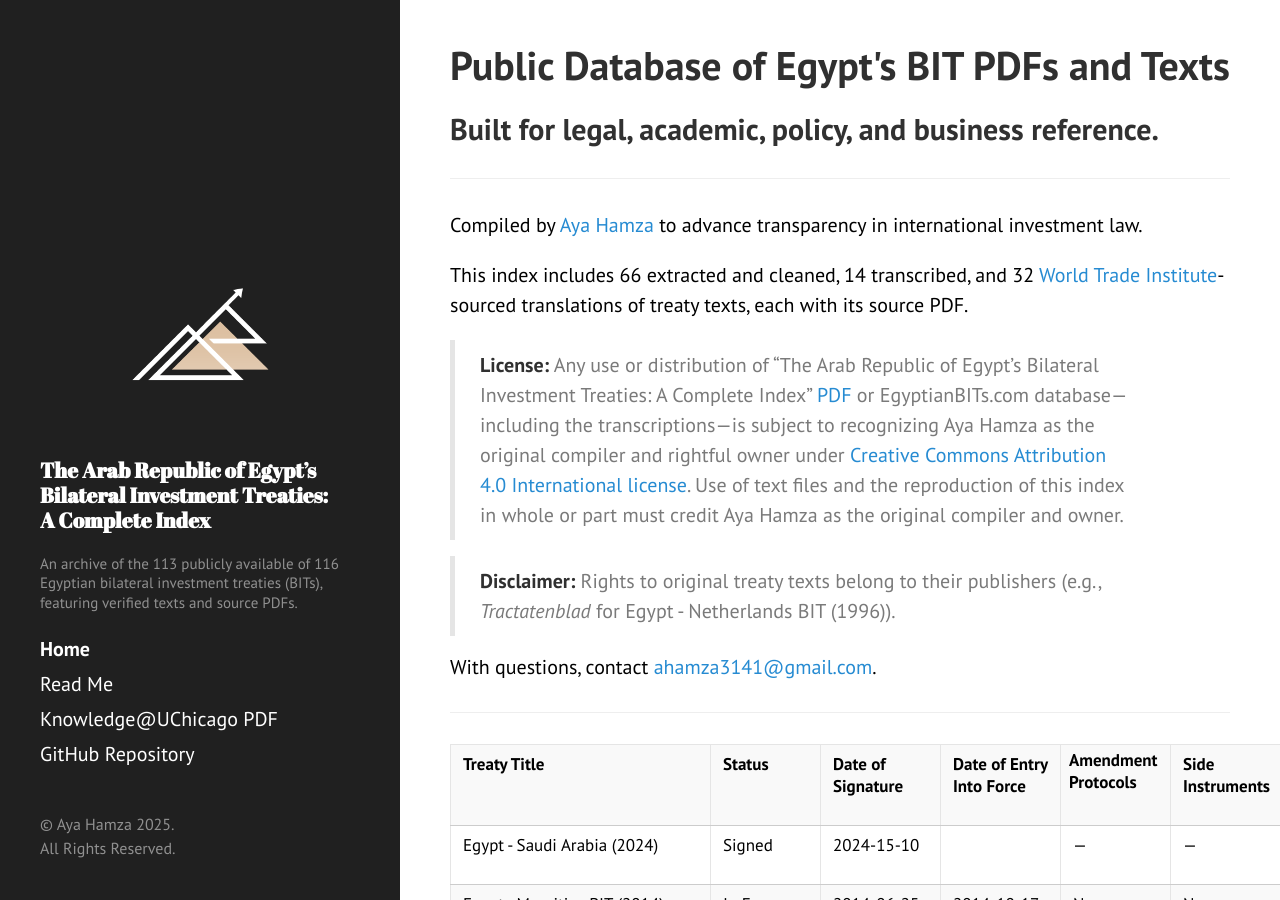
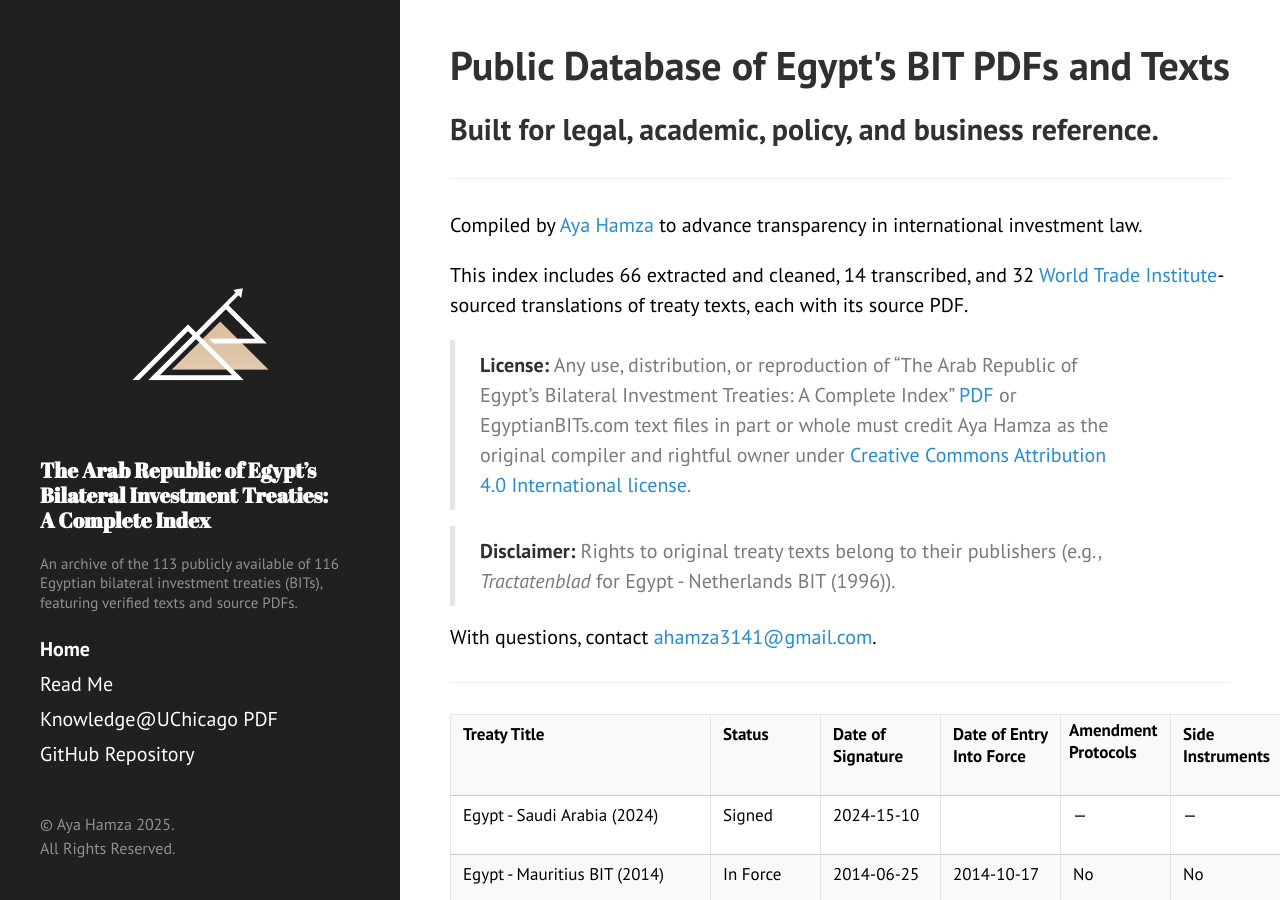
Before and after one commit to ayahamza1/MENABITs, a Jekyll site: the page built from index.md, in a window 1280 px wide and 900 px high. Built offline with Jekyll 4.4.1, drawn with Linux system fonts in a browser that asks for light colours.

Commit message:
Update index.md

```diff
--- a/index.md
+++ b/index.md
@@ -12,7 +12,7 @@
 
 This index includes 66 extracted and cleaned, 14 transcribed, and 32 [World Trade Institute](https://edit.wti.org/document/investment-treaty/search)-sourced translations of treaty texts, each with its source PDF.
 
-> **License:** Any use or distribution of "The Arab Republic of Egypt's Bilateral Investment Treaties: A Complete Index" [PDF](https://knowledge.uchicago.edu/record/14799?ln=en&v=pdf) or EgyptianBITs.com database—including the transcriptions—is subject to recognizing Aya Hamza as the original compiler and rightful owner under <a href="https://creativecommons.org/licenses/by/4.0/">Creative Commons Attribution 4.0 International license</a>. Use of text files and the reproduction of this index in whole or part must credit Aya Hamza as the original compiler and owner.
+> **License:** Any use, distribution, or reproduction of "The Arab Republic of Egypt's Bilateral Investment Treaties: A Complete Index" [PDF](https://knowledge.uchicago.edu/record/14799?ln=en&v=pdf) or EgyptianBITs.com text files in part or whole must credit Aya Hamza as the original compiler and rightful owner under <a href="https://creativecommons.org/licenses/by/4.0/">Creative Commons Attribution 4.0 International license</a>.
 
 > **Disclaimer:** Rights to original treaty texts belong to their publishers (e.g., *Tractatenblad* for Egypt - Netherlands BIT (1996)).
 
```
